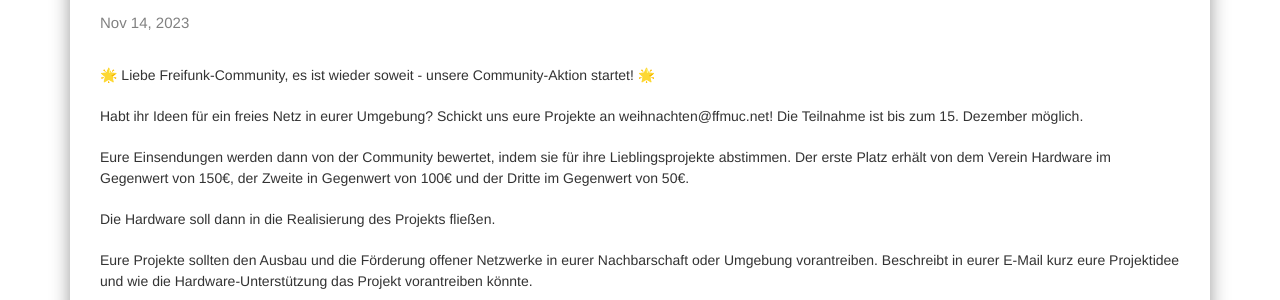
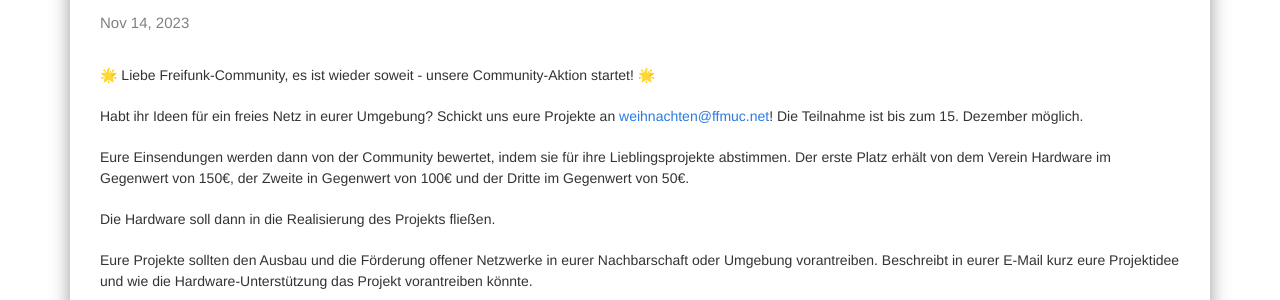
Before and after one commit to freifunkMUC/freifunkmuc.github.io, a Jekyll site: the page built from _posts/2023-11-14-weihnachtsaktion.md, in a window 1280 px wide. Shown: the part 146-446 px from the top of the page. Built offline with Jekyll 4.4.1, drawn with Linux system fonts in a browser that asks for light colours; part of the change alters nothing that is shown.

```diff
--- a/_posts/2023-11-14-weihnachtsaktion.md
+++ b/_posts/2023-11-14-weihnachtsaktion.md
@@ -7,12 +7,13 @@ categories: freifunkmuc
 
 🌟 Liebe Freifunk-Community, es ist wieder soweit - unsere Community-Aktion startet! 🌟
 
-Habt ihr Ideen für ein freies Netz in eurer Umgebung? Schickt uns eure Projekte an weihnachten@ffmuc.net! Die Teilnahme ist bis zum 15. Dezember möglich.
+Habt ihr Ideen für ein freies Netz in eurer Umgebung? Schickt uns eure Projekte an [weihnachten@ffmuc.net](mailto:weihnachten@ffmuc.net)! Die Teilnahme ist bis zum 15. Dezember möglich.
 
 Eure Einsendungen werden dann von der Community bewertet, indem sie für ihre Lieblingsprojekte abstimmen. Der erste Platz erhält von dem Verein Hardware im Gegenwert von 150€, der Zweite in Gegenwert von 100€ und der Dritte im Gegenwert von 50€.
 
 Die Hardware soll dann in die Realisierung des Projekts fließen.
 
-Eure Projekte sollten den Ausbau und die Förderung offener Netzwerke in eurer Nachbarschaft oder Umgebung vorantreiben. Beschreibt in eurer E-Mail kurz eure Projektidee und wie die Hardware-Unterstützung das Projekt vorantreiben könnte.
+Eure Projekte sollten den Ausbau und die Förderung offener Netzwerke in eurer Nachbarschaft oder Umgebung vorantreiben.
+Beschreibt in eurer E-Mail kurz eure Projektidee und wie die Hardware-Unterstützung das Projekt vorantreiben könnte.
 
 Gemeinsam gestalten wir eine Zukunft mit einem offenen und freien Netz für alle! ✨🤝
```
